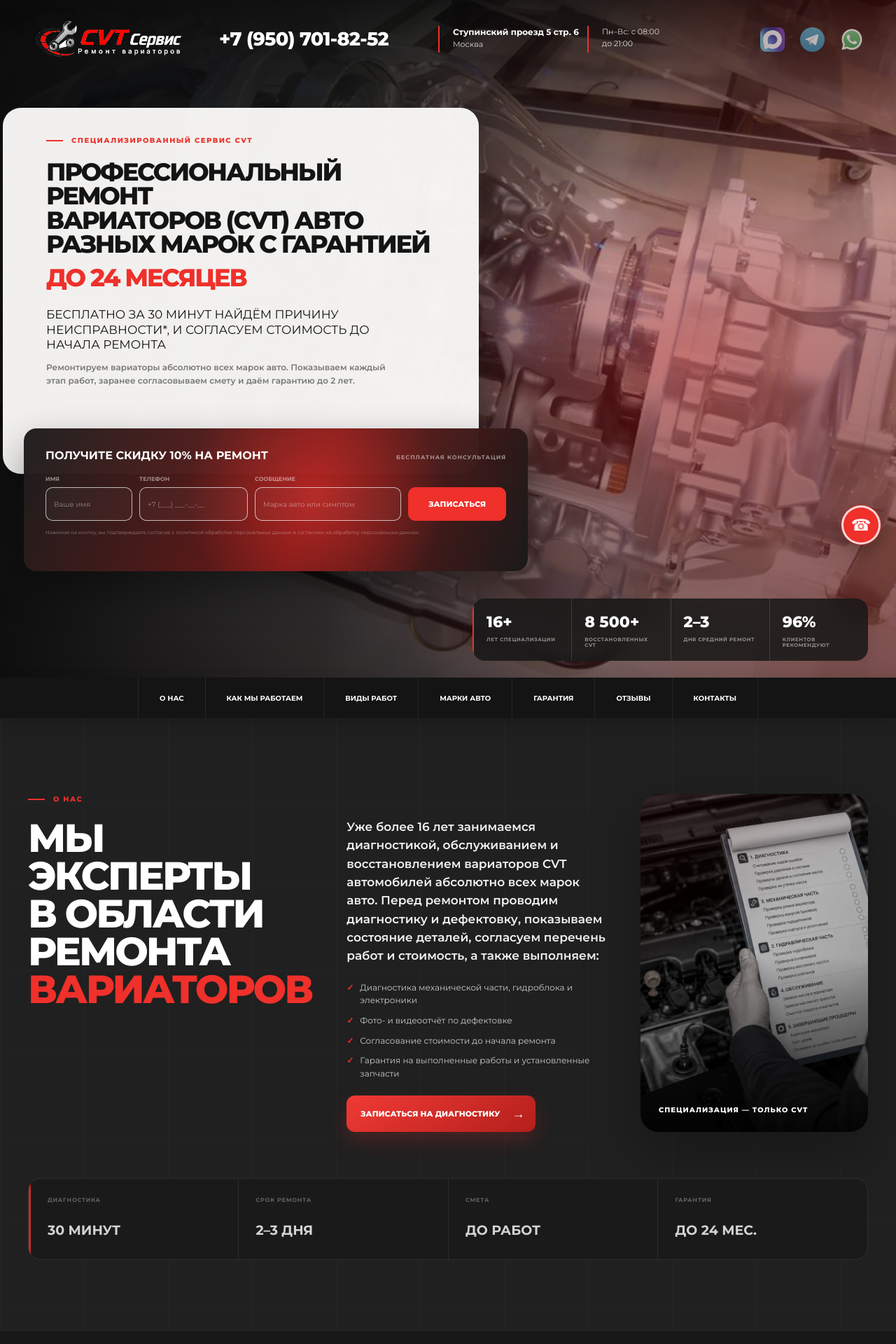
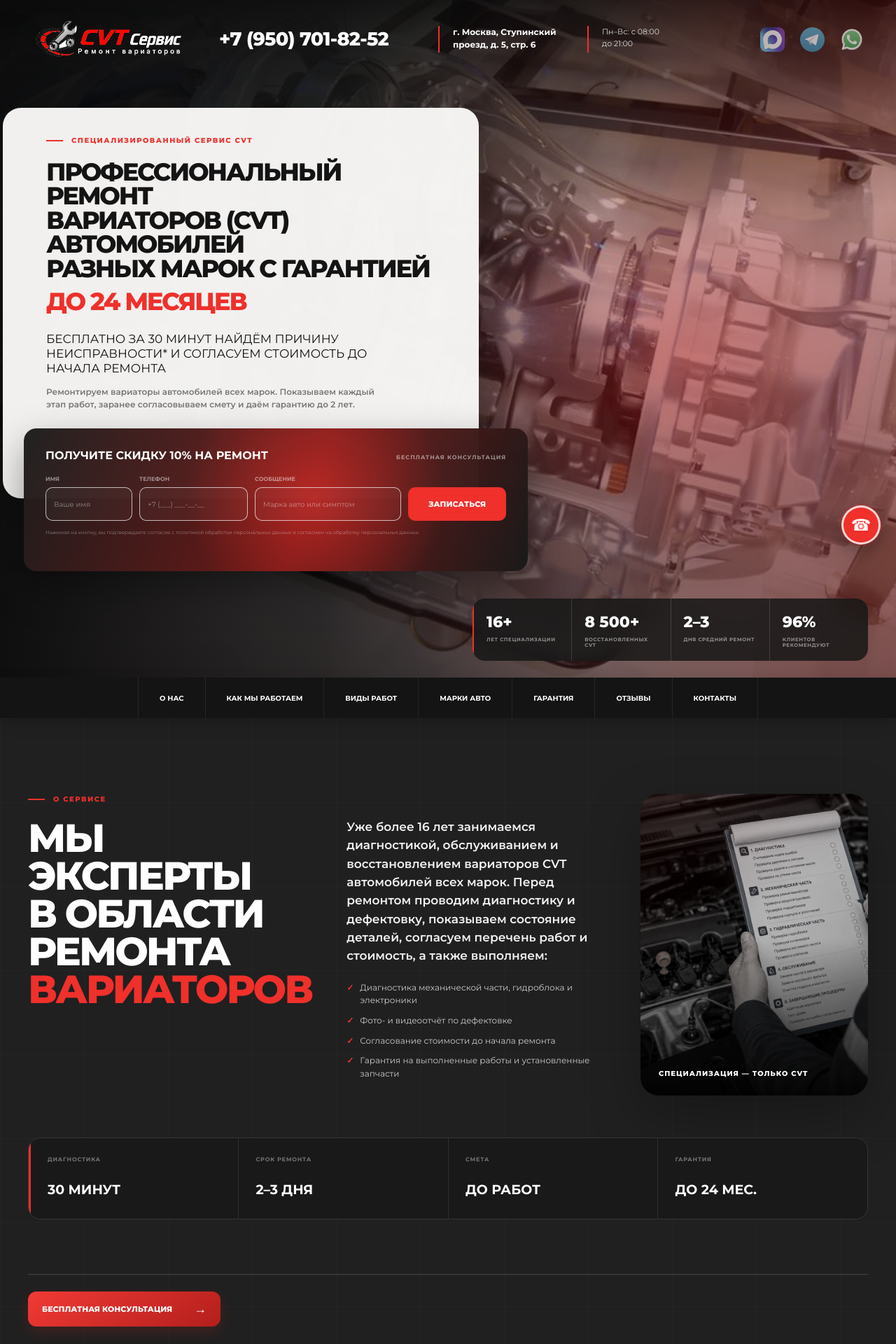
Before and after one commit to DariaKurganskaya/CVT-Service-Figma-Handoff, a Next.js app: page / in a window 1280 px wide. Shown: the top 1920 px of the page at 70% size. Built offline with nearby package versions, Linux system fonts and the light colour scheme.

Commit message:
feat: update CVT content, CTA and contact links

```diff
--- a/app/cookie-policy/page.tsx
+++ b/app/cookie-policy/page.tsx
@@ -1,11 +1,11 @@
 import Link from "next/link";
 import { LegalPage } from "../legal-page";
-import { legalLinks, legalSiteData } from "../legal-data";
+import { legalLinks, siteData } from "../legal-data";
 
 export default function CookiePolicyPage() {
   return (
     <LegalPage title="Политика использования cookie и внешних сервисов">
-      <p>Эта политика объясняет, как сайт {legalSiteData.domain} может использовать cookie и иные технические данные. Документ не утверждает отсутствие cookie: их могут применять встроенные сервисы и инфраструктура хостинга.</p>
+      <p>Эта политика объясняет, как сайт {siteData.domain} может использовать cookie и иные технические данные. Документ не утверждает отсутствие cookie: их могут применять встроенные сервисы и инфраструктура хостинга.</p>
 
       <h2>1. Технические cookie</h2>
       <p>Технические cookie и аналогичные технологии могут использоваться для корректной загрузки страниц, сохранения технических настроек, защиты от злоупотреблений и обеспечения стабильной работы сайта.</p>
@@ -14,7 +14,7 @@ export default function CookiePolicyPage() {
       <p>На странице контактов встроена Яндекс Карта. При её загрузке Яндекс может обрабатывать технические данные, включая cookie, в соответствии со своими правилами. Работа карты регулируется документами соответствующего внешнего сервиса.</p>
 
       <h2>3. Аналитика</h2>
-      <p>На текущем этапе на сайте не подключена аналитика. При добавлении Яндекс Метрики, Callibri, CRM-виджетов, коллтрекинга или других сервисов этот документ должен быть обновлён до их подключения.</p>
+      <p>Заказчик подтвердил использование Яндекс Метрики. Идентификатор счётчика пока не предоставлен и код Метрики на сайт не добавлен. При подключении Метрики, Callibri, CRM-виджетов, коллтрекинга или других сервисов этот документ должен быть обновлён до их подключения.</p>
 
       <h2>4. Управление cookie</h2>
       <p>Пользователь может ограничить, удалить или заблокировать cookie в настройках браузера. Это может повлиять на доступность отдельных функций сайта и встроенной карты.</p>
--- a/app/globals.css
+++ b/app/globals.css
@@ -117,6 +117,15 @@ img { display: block; max-width: 100%; }
   opacity: .7;
   transition: transform .25s ease, opacity .25s ease;
 }
+.headerSocials .messengerMax {
+  display: grid;
+  place-items: center;
+  width: 46px;
+  min-width: 46px;
+  height: 46px;
+  opacity: .7;
+}
+.headerSocials .messengerMax img { width: 35px; height: 35px; object-fit: contain; filter: saturate(.66) contrast(.9); }
 .headerSocials a:hover { transform: translateY(-3px) scale(1.05); opacity: 1; }
 .headerSocials img { width: 35px; height: 35px; object-fit: contain; filter: saturate(.66) contrast(.9); }
 .mobileMenu { display: none; }
@@ -508,7 +517,7 @@ img { display: block; max-width: 100%; }
   .headerMeta .headerAddress, .headerMeta .headerHours { font-size: 0; }
   .headerMeta .headerAddress strong, .headerMeta .headerAddress br,
   .headerMeta .headerHours br { display: none; }
-  .headerMeta .headerAddress::after { content: "г. Москва, Ступинский проезд 5 стр. 6"; font-size: 14px; font-weight: 500; }
+  .headerMeta .headerAddress::after { content: "г. Москва, Ступинский проезд, д. 5, стр. 6"; font-size: 14px; font-weight: 500; }
   .headerMeta .headerHours::after { content: "Пн–Вс: с 08:00 до 21:00"; font-size: 14px; font-weight: 500; }
   .headerMeta span:last-child { display: block; }
   .headerSocials { grid-area: social; display: flex; align-items: center; justify-content: center; gap: 13px; }
@@ -668,6 +677,16 @@ img { display: block; max-width: 100%; }
 .brandGrid img { filter: grayscale(1) invert(1) brightness(1.2) contrast(.82); }
 .brandGrid figure:hover img { filter: grayscale(.12) brightness(1.25) contrast(.9); }
 
+/* Light logo cards preserve the original brand marks on a dark section. */
+.brandGrid figure { border-color: rgba(255,255,255,.22); background: #f5f3f0; }
+.brandGrid figure:hover { background: #fff; border-color: rgba(239,48,43,.78); }
+.brandGrid img, .brandGrid figure:hover img { filter: none; }
+
+.footerSocials .messengerMax, .footerSocials a { display: inline-flex; align-items: center; gap: 8px; width: auto; min-width: 0; height: auto; padding: 5px 0; }
+.footerSocials .messengerMax { color: rgba(255,255,255,.7); }
+.footerSocials .messengerMax img { width: 34px; height: 34px; object-fit: contain; filter: saturate(.62) contrast(.88); }
+.footerSocials span:not(.messengerMax) { font-size: 9px; line-height: 1.35; font-style: normal; text-transform: uppercase; }
+
 .lightButton { background: linear-gradient(145deg, #f13a35, #b31f1c); color: white; }
 .lightButton span { color: white; }
 .lightButton {
@@ -711,7 +730,7 @@ a:focus-visible, button:focus-visible, summary:focus-visible, input:focus-visibl
   .formConsent { font-size: 9px; line-height: 1.45; }
   .formFeedback { font-size: 11px; }
 
-  .headerMeta .headerAddress::after { content: "г. Москва, Ступинский проезд 5 стр. 6"; font-size: 14px; font-weight: 500; }
+  .headerMeta .headerAddress::after { content: "г. Москва, Ступинский проезд, д. 5, стр. 6"; font-size: 14px; font-weight: 500; }
   .mobileMenu { right: 0; }
   .mobileMenu nav {
     grid-template-columns: 1fr;
@@ -724,7 +743,7 @@ a:focus-visible, button:focus-visible, summary:focus-visible, input:focus-visibl
 
   .aboutCopy .largeCopy { color: rgba(255,255,255,.96); font-size: 16px; line-height: 1.55; }
   .aboutList { gap: 12px; margin: 24px 0; }
-  .aboutList li { color: rgba(255,255,255,.82); font-size: 15px; line-height: 1.5; }
+  .aboutList li { color: rgba(255,255,255,.88); font-size: 16px; line-height: 1.55; }
   .aboutCtaButton, .lightButton {
     width: 100%;
     min-width: 0;
@@ -773,7 +792,7 @@ a:focus-visible, button:focus-visible, summary:focus-visible, input:focus-visibl
   .serviceItem p { color: rgba(255,255,255,.84); font-size: 16px; line-height: 1.58; }
   .finePrint { color: rgba(255,255,255,.76); font-size: 12px; line-height: 1.62; }
 
-  .processStep p { color: #5f5f5f; font-size: 15px; line-height: 1.58; }
+  .processStep p { color: #4a4a4a; font-size: 16px; line-height: 1.58; }
 
   .guaranteeLead > p:not(.eyebrow) { color: rgba(255,255,255,.82); font-size: 16px; line-height: 1.58; }
   .guaranteeBenefits article strong { font-size: 15px; }
@@ -813,3 +832,10 @@ a:focus-visible, button:focus-visible, summary:focus-visible, input:focus-visibl
   .headerSocials { grid-area: social; width: 100%; justify-content: center; }
   .mobileMenu nav { width: calc(100vw - 28px); }
 }
+
+@media (max-width: 800px) {
+  .headerMeta .headerAddress::after { content: "г. Москва, Ступинский проезд, д. 5, стр. 6"; }
+  .footerSocials { align-items: flex-start; flex-wrap: wrap; }
+  .footerSocials .messengerMax, .footerSocials a { width: auto; min-width: 0; height: auto; padding: 7px 0; }
+  .footerSocials img, .footerSocials .messengerMax img { width: 29px; height: 29px; }
+}
--- a/app/lead-form.tsx
+++ b/app/lead-form.tsx
@@ -14,7 +14,7 @@ export function LeadForm({ variant }: LeadFormProps) {
 
   if (variant === "hero") {
     return (
-      <form className="diagnosticForm leadForm" id="diagnostic-form" onSubmit={handleSubmit} noValidate>
+      <form className="diagnosticForm leadForm" id="lead-form" onSubmit={handleSubmit} noValidate>
         <div className="formTitle">
           <span>Бесплатная консультация</span>
           <strong>Получите скидку 10% на ремонт</strong>
--- a/app/legal-data.ts
+++ b/app/legal-data.ts
@@ -4,17 +4,42 @@ export const legalLinks = {
   cookies: "/cookie-policy",
 } as const;
 
-export const legalSiteData = {
+export const siteData = {
   brand: "CVT Сервис",
   domain: "remontvariator.ru",
-  phone: "+7 (950) 701-82-52",
-  email: "info@remontvariator.ru",
-  serviceAddress: "г. Москва, Ступинский проезд 5 стр. 6",
+  siteUrl: "https://remontvariator.ru",
+  contacts: {
+    phoneDisplay: "+7 (950) 701-82-52",
+    phoneHref: "tel:+79507018252",
+    email: "info@remontvariator.ru",
+    emailHref: "mailto:info@remontvariator.ru",
+    serviceAddress: "г. Москва, Ступинский проезд, д. 5, стр. 6",
+  },
+  messengers: {
+    telegram: {
+      href: "https://t.me/inkom10",
+      label: "Автоплюс",
+      icon: "/social/telegram.png",
+    },
+    whatsapp: {
+      href: "https://wa.me/79014037963",
+      label: "АКПП центр",
+      phone: "+7 (901) 403-79-63",
+      icon: "/social/whatsapp.png",
+    },
+    max: {
+      phone: "+7 (915) 643-39-67",
+      icon: "/social/max.png",
+    },
+  },
   documentVersion: "Версия 0.1 от 26 августа 2026 года",
 } as const;
 
-export const legalClientDataRequired = {
-  operator: "ТРЕБУЕТСЯ_ОТ_КЛИЕНТА: наименование и юридический статус оператора персональных данных",
-  operatorAddress: "ТРЕБУЕТСЯ_ОТ_КЛИЕНТА: адрес оператора персональных данных",
-  personalDataEmail: "ТРЕБУЕТСЯ_ОТ_КЛИЕНТА: email для обращений по персональным данным",
+export const legalOperatorData = {
+  name: "ООО «ИНДРАЙВ»",
+  inn: "9727122382",
+  ogrn: "1257700559137",
+  ogrnAssignedAt: "15.12.2025",
+  legalAddress: "117461, г. Москва, вн. тер. г. муниципальный округ Зюзино, ул. Керченская, д. 28А, 65",
+  personalDataEmail: siteData.contacts.email,
 } as const;
--- a/app/page.tsx
+++ b/app/page.tsx
@@ -1,17 +1,10 @@
 import { LeadForm } from "./lead-form";
-import { legalLinks } from "./legal-data";
+import { legalLinks, siteData } from "./legal-data";
 import { MobileMenu } from "./mobile-menu";
 
-const contacts = {
-  phoneDisplay: "+7 (950) 701-82-52",
-  phoneHref: "tel:+79507018252",
-  address: "г. Москва, Ступинский проезд 5 стр. 6",
-  email: "info@remontvariator.ru",
-  emailHref: "mailto:info@remontvariator.ru",
-  mapText: "г. Москва, Ступинский проезд 5 стр. 6",
-};
+const contacts = siteData.contacts;
 
-const mapQuery = encodeURIComponent(contacts.mapText);
+const mapQuery = encodeURIComponent(contacts.serviceAddress);
 
 const stats = [
   { value: "16+", label: "лет специализации" },
@@ -99,20 +92,21 @@ const brands = [
   { name: "Volvo", src: "/brands/volvo.png" },
 ];
 
-const socialLinks = [
-  { name: "MAX", href: "https://web.max.ru/", icon: "/social/max.png" },
-  { name: "Telegram", href: "https://t.me/inkom10", icon: "/social/telegram.png" },
-  { name: "WhatsApp", href: "https://wa.me/79014037963", icon: "/social/whatsapp.png" },
-];
-
-function SocialLinks({ className }: { className: string }) {
+function SocialLinks({ className, showDetails = false }: { className: string; showDetails?: boolean }) {
   return (
     <div className={className} aria-label="Мессенджеры">
-      {socialLinks.map((social) => (
-        <a href={social.href} aria-label={social.name} title={social.name} target="_blank" rel="noopener noreferrer" key={social.name}>
-          <img src={social.icon} alt="" aria-hidden="true" />
-        </a>
-      ))}
+      <span className="messengerMax" aria-label={`MAX: ${siteData.messengers.max.phone}`} title={`MAX: ${siteData.messengers.max.phone}`}>
+        <img src={siteData.messengers.max.icon} alt="" aria-hidden="true" />
+        {showDetails && <span>MAX<br />{siteData.messengers.max.phone}</span>}
+      </span>
+      <a href={siteData.messengers.telegram.href} aria-label={`Telegram: ${siteData.messengers.telegram.label}`} title={`Telegram: ${siteData.messengers.telegram.label}`} target="_blank" rel="noopener noreferrer">
+        <img src={siteData.messengers.telegram.icon} alt="" aria-hidden="true" />
+        {showDetails && <span>Telegram<br />{siteData.messengers.telegram.label}</span>}
+      </a>
+      <a href={siteData.messengers.whatsapp.href} aria-label={`WhatsApp: ${siteData.messengers.whatsapp.label}, ${siteData.messengers.whatsapp.phone}`} title={`WhatsApp: ${siteData.messengers.whatsapp.label}`} target="_blank" rel="noopener noreferrer">
+        <img src={siteData.messengers.whatsapp.icon} alt="" aria-hidden="true" />
+        {showDetails && <span>WhatsApp<br />{siteData.messengers.whatsapp.label}</span>}
+      </a>
     </div>
   );
 }
@@ -120,7 +114,7 @@ function SocialLinks({ className }: { className: string }) {
 function SectionCta() {
   return (
     <div className="sectionCta">
-      <a href="#diagnostic-form">Бесплатная консультация <span>→</span></a>
+      <a href="#lead-form">БЕСПЛАТНАЯ КОНСУЛЬТАЦИЯ <span>→</span></a>
     </div>
   );
 }
@@ -141,7 +135,7 @@ export default function Home() {
           </a>
 
           <div className="headerMeta">
-            <span className="headerAddress"><strong>Ступинский проезд 5 стр. 6</strong><br />Москва</span>
+            <span className="headerAddress"><strong>{contacts.serviceAddress}</strong></span>
             <span className="headerHours">Пн–Вс: с 08:00<br />до 21:00</span>
           </div>
 
@@ -152,16 +146,16 @@ export default function Home() {
         <div className="heroContent shell">
           <div className="heroCard">
             <p className="eyebrow">специализированный сервис cvt</p>
-            <h1 aria-label="Профессиональный ремонт вариаторов (CVT) авто разных марок с гарантией до 24 месяцев">
+            <h1 aria-label="Профессиональный ремонт вариаторов (CVT) автомобилей разных марок с гарантией до 24 месяцев">
               <span>Профессиональный ремонт</span>
-              <span>вариаторов (CVT) авто</span>
+              <span>вариаторов (CVT) автомобилей</span>
               <span>разных марок с гарантией</span>
               <span className="heroTitleRed">до 24 месяцев</span>
             </h1>
 
-            <h2>Бесплатно за 30 минут найдём причину неисправности*, и согласуем стоимость до начала ремонта</h2>
+            <h2>Бесплатно за 30 минут найдём причину неисправности* и согласуем стоимость до начала ремонта</h2>
             <p>
-              Ремонтируем вариаторы абсолютно всех марок авто. Показываем каждый этап работ,
+              Ремонтируем вариаторы автомобилей всех марок. Показываем каждый этап работ,
               заранее согласовываем смету и даём гарантию до 2 лет.
             </p>
           </div>
@@ -194,13 +188,13 @@ export default function Home() {
       <section className="about section" id="about">
         <div className="shell aboutGrid">
           <div className="sectionHeading">
-            <p className="eyebrow">о нас</p>
+            <p className="eyebrow">о сервисе</p>
             <h2>Мы эксперты<br />в области ремонта<br /><span>вариаторов</span></h2>
           </div>
 
           <div className="aboutCopy">
             <p className="largeCopy">
-              Уже более 16 лет занимаемся диагностикой, обслуживанием и восстановлением вариаторов CVT автомобилей абсолютно всех марок авто. Перед ремонтом проводим диагностику и дефектовку, показываем состояние деталей, согласуем перечень работ и стоимость, а также выполняем:
+              Уже более 16 лет занимаемся диагностикой, обслуживанием и восстановлением вариаторов CVT автомобилей всех марок. Перед ремонтом проводим диагностику и дефектовку, показываем состояние деталей, согласуем перечень работ и стоимость, а также выполняем:
             </p>
             <ul className="aboutList">
               <li>Диагностика механической части, гидроблока и электроники</li>
@@ -208,9 +202,6 @@ export default function Home() {
               <li>Согласование стоимости до начала ремонта</li>
               <li>Гарантия на выполненные работы и установленные запчасти</li>
             </ul>
-            <a className="aboutCtaButton" href="#diagnostic-form">
-              Записаться на диагностику <span>→</span>
-            </a>
           </div>
 
           <figure className="aboutPhoto">
@@ -224,6 +215,7 @@ export default function Home() {
             <div><small>смета</small><strong>до работ</strong></div>
             <div><small>гарантия</small><strong>до 24 мес.</strong></div>
           </div>
+          <SectionCta />
         </div>
       </section>
 
@@ -246,7 +238,7 @@ export default function Home() {
                 <span>{service.number}</span>
                 <h3>{service.title}</h3>
                 <p>{service.text}</p>
-                <a href="#diagnostic-form" aria-label={`Записаться: ${service.title}`}>→</a>
+                <a href="#lead-form" aria-label={`Бесплатная консультация: ${service.title}`}>→</a>
               </article>
             ))}
           </div>
@@ -316,7 +308,6 @@ export default function Home() {
                 Условия гарантии заранее прописываем в документах — срок зависит
                 от выполненных работ и установленных деталей.
               </p>
-              <a className="lightButton" href="#diagnostic-form">БЕСПЛАТНАЯ КОНСУЛЬТАЦИЯ <span>→</span></a>
             </div>
             <div className="guaranteeBenefits">
               <article><span>01</span><strong>до 24 месяцев</strong><p>На выполненные работы и восстановленные узлы вариатора.</p></article>
@@ -325,6 +316,7 @@ export default function Home() {
               <div className="guaranteeNote"><b>✓</b><span><strong>Стоимость и гарантия фиксируются до ремонта</strong><small>Никаких устных обещаний и неожиданных доплат после выдачи автомобиля.</small></span></div>
             </div>
           </div>
+          <SectionCta />
         </div>
       </section>
 
@@ -363,7 +355,7 @@ export default function Home() {
               </p>
               <a className="bigPhone" href={contacts.phoneHref}>{contacts.phoneDisplay}</a>
               <div className="contactRows">
-                <div><small>Адрес сервиса</small><strong>{contacts.address}</strong></div>
+                <div><small>Адрес сервиса</small><strong>{contacts.serviceAddress}</strong></div>
                 <div><small>Часы работы</small><strong>Пн–Вс: 08:00–21:00</strong></div>
                 <div className="contactEmail"><small>Почта</small><a href={contacts.emailHref}>{contacts.email}</a></div>
               </div>
@@ -375,12 +367,12 @@ export default function Home() {
           <div className="mapCard">
             <div className="mapCaption">
               <span>Как нас найти</span>
-              <strong>{contacts.address}</strong>
+              <strong>{contacts.serviceAddress}</strong>
               <a href={`https://yandex.ru/maps/?text=${mapQuery}`} target="_blank" rel="noopener noreferrer">Построить маршрут →</a>
             </div>
             <iframe
               src={`https://yandex.ru/map-widget/v1/?text=${mapQuery}&z=16`}
-              title={`Интерактивная карта — ${contacts.address}`}
+              title={`Интерактивная карта — ${contacts.serviceAddress}`}
               loading="lazy"
               allowFullScreen
             />
@@ -393,7 +385,7 @@ export default function Home() {
           <div className="footerAbout">
             <a className="footerBrand" href="#top" aria-label="CVT Сервис — наверх"><img src="/client-logo-clean.png" alt="CVT Сервис — ремонт вариаторов" /></a>
             <p>Специализированный ремонт вариаторов в Москве и области.</p>
-            <SocialLinks className="footerSocials" />
+            <SocialLinks className="footerSocials" showDetails />
           </div>
 
           <nav className="footerMenu" aria-label="Навигация в подвале">
@@ -409,7 +401,7 @@ export default function Home() {
           <div className="footerContacts">
             <strong>Контакты</strong>
             <a className="footerPhone" href={contacts.phoneHref}>{contacts.phoneDisplay}</a>
-            <span>{contacts.address}</span>
+            <span>{contacts.serviceAddress}</span>
             <span>Пн–Вс: 08:00–21:00</span>
             <a href={contacts.emailHref}>{contacts.email}</a>
           </div>
```
Also changed, not shown: app/legal-page.tsx (+4 -4 lines), app/mobile-menu.tsx (+8 -4 lines), app/personal-data-consent/page.tsx (+4 -4 lines), app/privacy-policy/page.tsx (+5 -5 lines), 2 other files (tests, documents, lock files or other folders).
